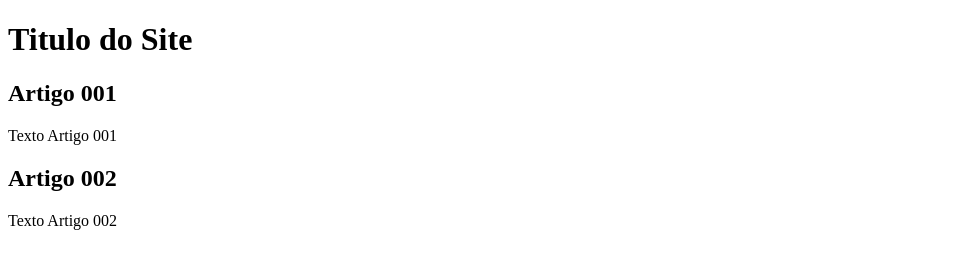
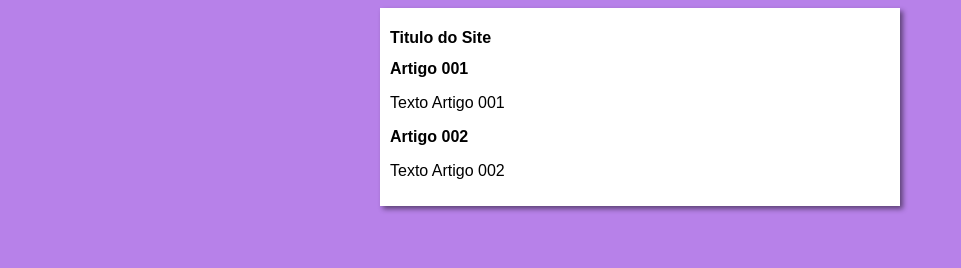
Before and after one commit to alessandroaires/projeto-site, a plain HTML site: page index.html in a window 1280 px wide. Shown: the whole page, without its empty margins (0-961 px from the left). Drawn offline with Linux system fonts and the light colour scheme.

Commit message:
comecei o design

```diff
--- /dev/null
+++ b/estilos/style.css
@@ -0,0 +1,18 @@
+*{
+    font-family: Arial, Helvetica, sans-serif;
+    font-size: 16px;
+
+}
+
+body{
+    background-color: rgb(183, 129, 233);
+
+}
+
+main{
+    background-color: white;
+    width: 500px;
+    margin: auto;
+    padding: 10px;
+    box-shadow: 3px 3px 5px rgba(0, 0, 0, 0.486);
+}
--- a/index.html
+++ b/index.html
@@ -4,6 +4,7 @@
     <meta charset="UTF-8">
     <meta http-equiv="X-UA-Compatible" content="IE=edge">
     <meta name="viewport" content="width=device-width, initial-scale=1.0">
+    <link rel="stylesheet" href="estilos/style.css">
     <title>Titulo do Site</title>
 </head>
 <body>
```
